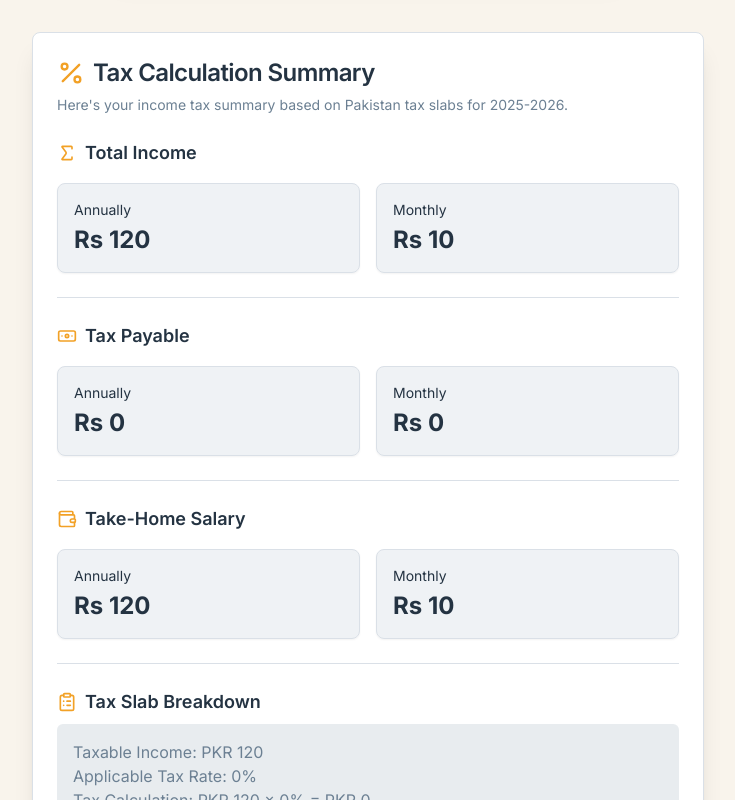
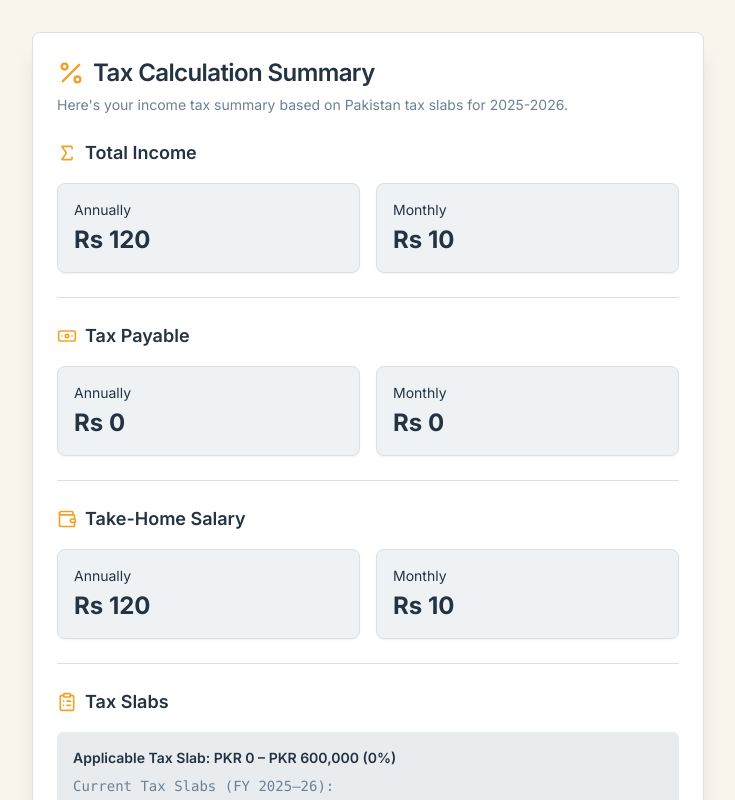
Before and after one commit to faizanrauf6/tax-wise, a Next.js app: page / in a window 1280 px wide. Both pictures are taken after typing "5", "5" into the empty fields and a click on the button "Calculate Tax". Shown: the part 686-1486 px from the top of the page, without its empty margins (272-1007 px from the left). Built offline with nearby package versions, Linux system fonts and the light colour scheme.

Commit message:
removed tax breakdown and added tax slabs

```diff
--- a/src/components/tax-form.tsx
+++ b/src/components/tax-form.tsx
@@ -20,7 +20,7 @@ import { RadioGroup, RadioGroupItem } from '@/components/ui/radio-group';
 import { Card, CardContent, CardHeader, CardTitle } from '@/components/ui/card';
 import { Loader2 } from 'lucide-react';
 import { useToast } from '@/hooks/use-toast';
-import type { TaxCalculationOutput } from '@/types/tax'; // Adjust the import path as necessary
+import type { TaxCalculationOutput } from '@/types/tax';
 
 const formSchema = z.object({
   salary: z.coerce.number().positive({ message: "Salary must be a positive number." }),
@@ -50,18 +50,20 @@ const taxSlabs = [
 
 function calculateLocalTax(annualIncomeToTax: number): TaxCalculationOutput {
   let taxPayableAnnually = 0;
-  let taxSlabBreakdown = "";
 
-  const currentSlab = taxSlabs.find(slab => annualIncomeToTax >= slab.min && annualIncomeToTax <= slab.max);
+  const currentSlab = taxSlabs.find(
+    slab => annualIncomeToTax >= slab.min && annualIncomeToTax <= slab.max
+  );
 
   if (!currentSlab) {
     return {
       totalAnnualIncome: annualIncomeToTax,
       taxPayableAnnually: 0,
       taxPayableMonthly: 0,
-        taxSlabBreakdown: `Error: Could not determine tax slab for the given income of PKR ${annualIncomeToTax.toLocaleString('en-PK')}. Please ensure the income is a positive number.`,
       takeHomeSalaryAnnually: annualIncomeToTax,
       takeHomeSalaryMonthly: annualIncomeToTax / 12,
+      taxSlabSummary: `❌ Error: Could not determine tax slab.`,
+      taxSlabList: "",
     };
   }
 
@@ -70,37 +72,32 @@ function calculateLocalTax(annualIncomeToTax: number): TaxCalculationOutput {
   taxPayableAnnually = currentSlab.base + taxAtCurrentRate;
 
   const taxPayableMonthly = taxPayableAnnually / 12;
-  const takeHomeSalaryAnnuallyFromThisCalc = annualIncomeToTax - taxPayableAnnually;
-  const takeHomeSalaryMonthlyFromThisCalc = takeHomeSalaryAnnuallyFromThisCalc / 12;
+  const takeHomeSalaryAnnually = annualIncomeToTax - taxPayableAnnually;
+  const takeHomeSalaryMonthly = takeHomeSalaryAnnually / 12;
 
-  const formatNum = (num: number) => num.toLocaleString('en-PK', {minimumFractionDigits: 0, maximumFractionDigits: 2});
+  const formatNum = (num: number) => num.toLocaleString("en-PK", {
+    minimumFractionDigits: 0,
+    maximumFractionDigits: 0,
+  });
 
-  if (currentSlab.min === 0 && currentSlab.rate === 0) {
-    if (annualIncomeToTax === 0) {
-        taxSlabBreakdown = `Taxable Income: PKR ${formatNum(annualIncomeToTax)}\nNo tax is applicable.`;
-    } else {
-        taxSlabBreakdown = `Taxable Income: PKR ${formatNum(annualIncomeToTax)}\n` +
-                           `Applicable Tax Rate: ${(currentSlab.rate * 100).toFixed(0)}%\n` +
-                           `Tax Calculation: PKR ${formatNum(annualIncomeToTax)} × ${(currentSlab.rate * 100).toFixed(0)}% = PKR ${formatNum(taxPayableAnnually)}`;
-    }
-  } else {
-    taxSlabBreakdown = `Tax calculation based on taxable annual income of PKR ${formatNum(annualIncomeToTax)}:\n\n` +
-                       `1. Tax on income up to PKR ${formatNum(currentSlab.min === 0 ? 0 : currentSlab.min - 1)} (Fixed Amount from previous slabs): PKR ${formatNum(currentSlab.base)}\n\n` +
-                       `2. Income falling in the current slab:\n` +
-                       `   PKR ${formatNum(annualIncomeToTax)} - PKR ${formatNum(currentSlab.min === 0 ? 0 : currentSlab.min - 1)} = PKR ${formatNum(incomeTaxableAtCurrentRate)}\n\n` +
-                       `3. Tax on this portion (PKR ${formatNum(incomeTaxableAtCurrentRate)} @ ${(currentSlab.rate * 100).toFixed(0)}%):\n` +
-                       `   PKR ${formatNum(incomeTaxableAtCurrentRate)} × ${(currentSlab.rate * 100).toFixed(0)}% = PKR ${formatNum(taxAtCurrentRate)}\n\n` +
-                       `4. Total Annual Tax Payable (on PKR ${formatNum(annualIncomeToTax)}):\n` +
-                       `   PKR ${formatNum(currentSlab.base)} (Fixed Amount) + PKR ${formatNum(taxAtCurrentRate)} (Tax on current slab portion) = PKR ${formatNum(taxPayableAnnually)}`;
-  }
+  const taxSlabSummary = `Applicable Tax Slab: PKR ${formatNum(currentSlab.min)} – ${currentSlab.max === Infinity ? '∞' : `PKR ${formatNum(currentSlab.max)}`} (${(currentSlab.rate * 100).toFixed(0)}%${currentSlab.base > 0 ? ` + PKR ${formatNum(currentSlab.base)}` : ''})`;
+
+  const taxSlabList = `Current Tax Slabs (FY 2025–26):\n` + taxSlabs.map((slab, i) => {
+    const min = `PKR ${formatNum(slab.min)}`;
+    const max = slab.max === Infinity ? "∞" : `PKR ${formatNum(slab.max)}`;
+    const rate = `${(slab.rate * 100).toFixed(0)}%`;
+    const base = slab.base > 0 ? ` + PKR ${formatNum(slab.base)}` : "";
+    return `${i + 1}. ${min} – ${max}: ${rate}${base}`;
+  }).join("\n");
 
   return {
     totalAnnualIncome: annualIncomeToTax,
     taxPayableAnnually,
     taxPayableMonthly,
-    taxSlabBreakdown,
-    takeHomeSalaryAnnually: takeHomeSalaryAnnuallyFromThisCalc,
-    takeHomeSalaryMonthly: takeHomeSalaryMonthlyFromThisCalc,
+    takeHomeSalaryAnnually,
+    takeHomeSalaryMonthly,
+    taxSlabSummary,
+    taxSlabList,
   };
 }
 
@@ -130,7 +127,8 @@ export function TaxForm({ onCalculationResult, onCalculationStart, onCalculation
       let annualTaxableIncome: number;
       let calculatedTaxDetails: TaxCalculationOutput;
       let finalTakeHomeAnnually: number;
-      let finalTaxSlabBreakdown: string;
+      let finalTaxSlabSummary: string;
+      let finalTaxSlabList: string;
       let finalTaxPayableAnnually: number;
       let finalTaxPayableMonthly: number;
 
@@ -140,7 +138,8 @@ export function TaxForm({ onCalculationResult, onCalculationStart, onCalculation
         finalTaxPayableAnnually = calculatedTaxDetails.taxPayableAnnually;
         finalTaxPayableMonthly = calculatedTaxDetails.taxPayableMonthly;
         finalTakeHomeAnnually = calculatedTaxDetails.takeHomeSalaryAnnually;
-        finalTaxSlabBreakdown = calculatedTaxDetails.taxSlabBreakdown;
+        finalTaxSlabSummary = calculatedTaxDetails.taxSlabSummary;
+        finalTaxSlabList = calculatedTaxDetails.taxSlabList;
       } else {
         annualTaxableIncome = monthlySalary * 12;
         const annualBonusAmount = monthlyBonus * 12;
@@ -150,10 +149,8 @@ export function TaxForm({ onCalculationResult, onCalculationStart, onCalculation
         finalTaxPayableMonthly = calculatedTaxDetails.taxPayableMonthly;
 
         finalTakeHomeAnnually = calculatedTaxDetails.takeHomeSalaryAnnually + annualBonusAmount;
-        finalTaxSlabBreakdown = calculatedTaxDetails.taxSlabBreakdown;
-        if (monthlyBonus > 0) {
-          finalTaxSlabBreakdown += `\n\nNote: Monthly bonus of PKR ${monthlyBonus.toLocaleString('en-PK')} (Annual: PKR ${annualBonusAmount.toLocaleString('en-PK')}) was not included in the above tax calculation and is added directly to the take-home salary.`;
-        }
+        finalTaxSlabSummary = calculatedTaxDetails.taxSlabSummary;
+        finalTaxSlabList = calculatedTaxDetails.taxSlabList;
       }
 
       const finalTakeHomeMonthly = finalTakeHomeAnnually / 12;
@@ -162,11 +159,11 @@ export function TaxForm({ onCalculationResult, onCalculationStart, onCalculation
         totalAnnualIncome: actualTotalAnnualIncome,
         taxPayableAnnually: finalTaxPayableAnnually,
         taxPayableMonthly: finalTaxPayableMonthly,
-        taxSlabBreakdown: finalTaxSlabBreakdown,
+        taxSlabSummary: finalTaxSlabSummary,
+        taxSlabList: finalTaxSlabList,
         takeHomeSalaryAnnually: finalTakeHomeAnnually,
         takeHomeSalaryMonthly: finalTakeHomeMonthly,
       });
-
     } catch (error) {
       console.error("Tax calculation error:", error);
       toast({
--- a/src/components/tax-results.tsx
+++ b/src/components/tax-results.tsx
@@ -106,13 +106,17 @@ export function TaxResults({ results }: TaxResultsProps) {
 
         <Separator />
 
-        <div>
+        <div className="space-y-4">
           <h3 className="text-lg font-semibold text-primary flex items-center mb-2">
             <ClipboardList className="mr-2 h-5 w-5 text-accent" />
-            Tax Slab Breakdown
+            Tax Slabs
           </h3>
-          <div className="prose prose-sm max-w-none p-4 bg-muted/50 rounded-md whitespace-pre-wrap text-muted-foreground">
-            {results.taxSlabBreakdown}
+
+          <div className="p-4 bg-muted/50 rounded-md text-sm space-y-2">
+            <p className="font-semibold text-primary">{results.taxSlabSummary}</p>
+            <pre className="whitespace-pre-wrap text-muted-foreground text-sm font-mono">
+              {results.taxSlabList}
+            </pre>
           </div>
         </div>
       </CardContent>
--- a/src/types/tax.ts
+++ b/src/types/tax.ts
@@ -3,7 +3,8 @@ export interface TaxCalculationOutput {
   totalAnnualIncome: number;
   taxPayableAnnually: number;
   taxPayableMonthly: number;
-  taxSlabBreakdown: string;
   takeHomeSalaryAnnually: number;
   takeHomeSalaryMonthly: number;
+  taxSlabSummary: string;       // NEW - applicable slab
+  taxSlabList: string;          // NEW - full list
 }
```
Lines whose indentation alone changed are shown as unchanged.
